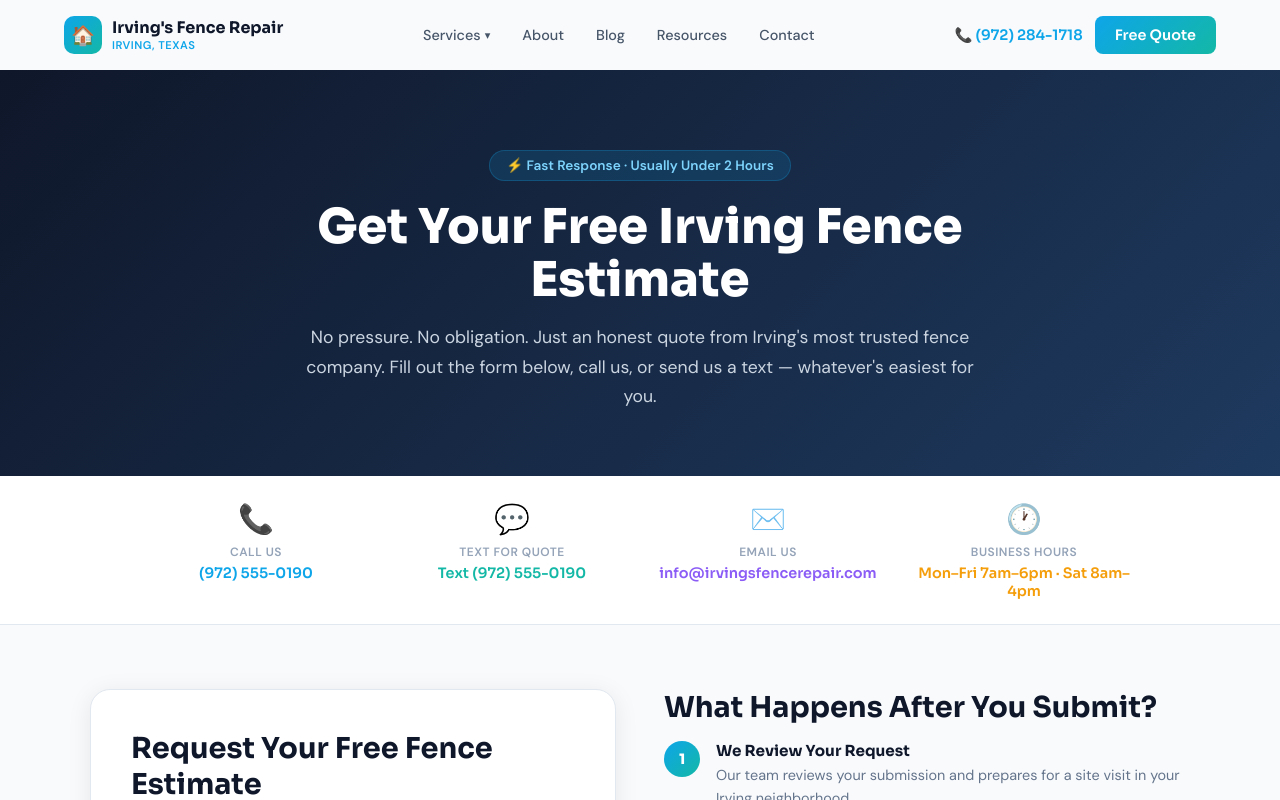
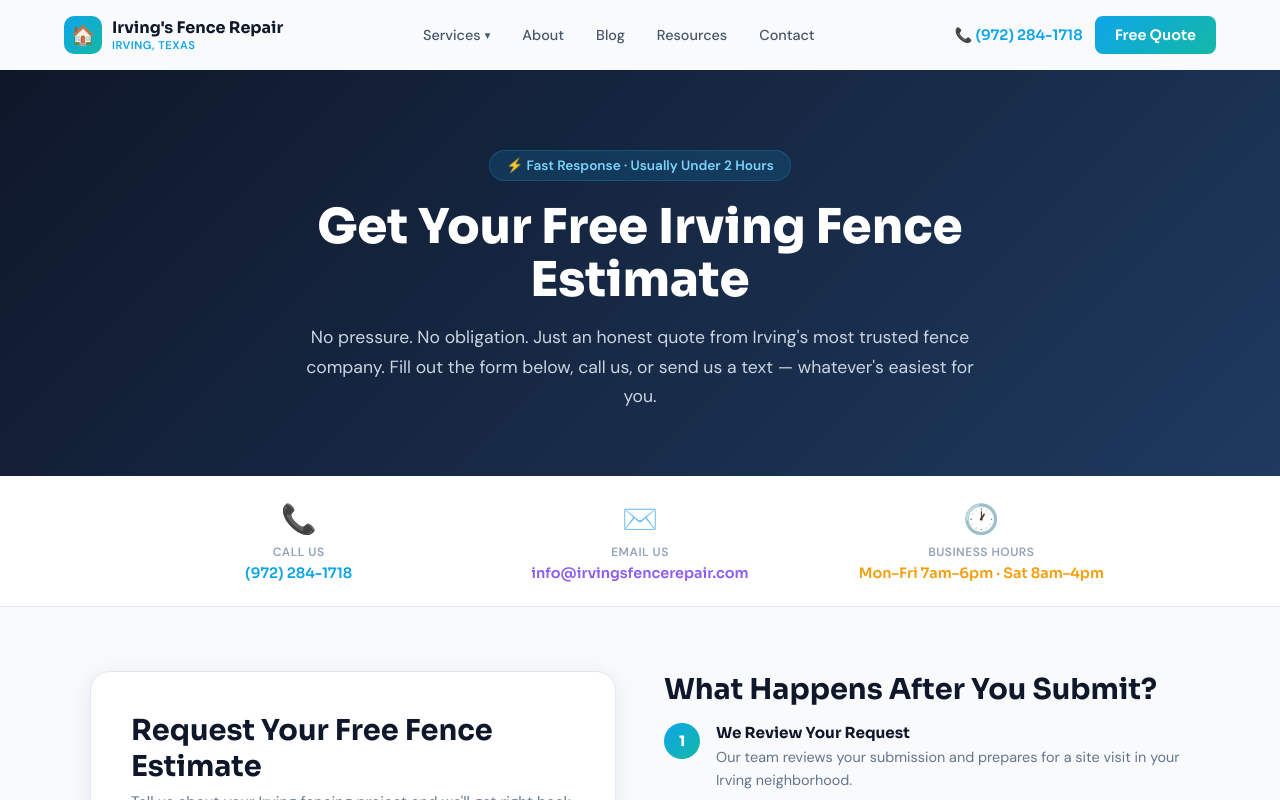
Before and after one commit to Brenhenn-79/irvings-fence-repair, a Next.js app: page /contact in a window 1280 px wide. Shown: the top 800 px of the page. Built offline with nearby package versions, Linux system fonts and the light colour scheme.

Commit message:
Update page.tsx

```diff
--- a/src/app/contact/page.tsx
+++ b/src/app/contact/page.tsx
@@ -42,8 +42,7 @@ export default function ContactPage() {
       <section style={{ background: 'white', borderBottom: '1px solid #E2E8F0', padding: '24px' }}>
         <div style={{ maxWidth: '1000px', margin: '0 auto', display: 'grid', gridTemplateColumns: 'repeat(auto-fit, minmax(200px, 1fr))', gap: '24px', textAlign: 'center' }}>
           {[
-            { icon: '📞', label: 'Call Us', value: '(972) 555-0190', href: 'tel:++19722841718', color: '#0EA5E9' },
-            { icon: '💬', label: 'Text for Quote', value: 'Text (972) 555-0190', href: 'sms:+19722841718', color: '#14B8A6' },
+            { icon: '📞', label: 'Call Us', value: '(972) 284-1718', href: 'tel:++19722841718', color: '#0EA5E9' },
             { icon: '✉️', label: 'Email Us', value: 'info@irvingsfencerepair.com', href: 'mailto:info@irvingsfencerepair.com', color: '#8B5CF6' },
             { icon: '🕐', label: 'Business Hours', value: 'Mon–Fri 7am–6pm · Sat 8am–4pm', href: '#', color: '#F59E0B' },
           ].map(item => (
```
